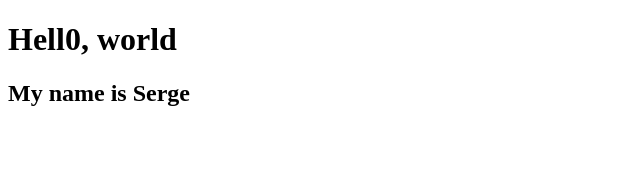
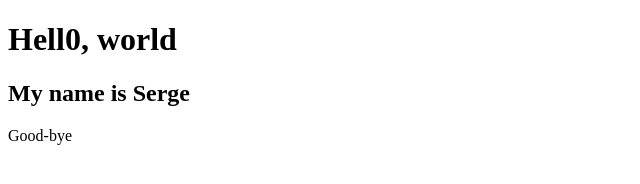
Before and after one commit to Sergech1991/udemyGitRepository, a plain HTML site: page index.html in a window 1280 px wide. Shown: the full height of the page, 0-640 px from the left. Drawn offline with Linux system fonts and the light colour scheme.

Commit message:
add in index p

```diff
--- a/index.html
+++ b/index.html
@@ -9,5 +9,6 @@
 <body>
     <h1>Hell0, world</h1>
     <h2>My name is Serge</h2>
+    <p>Good-bye</p>
 </body>
 </html>
```
